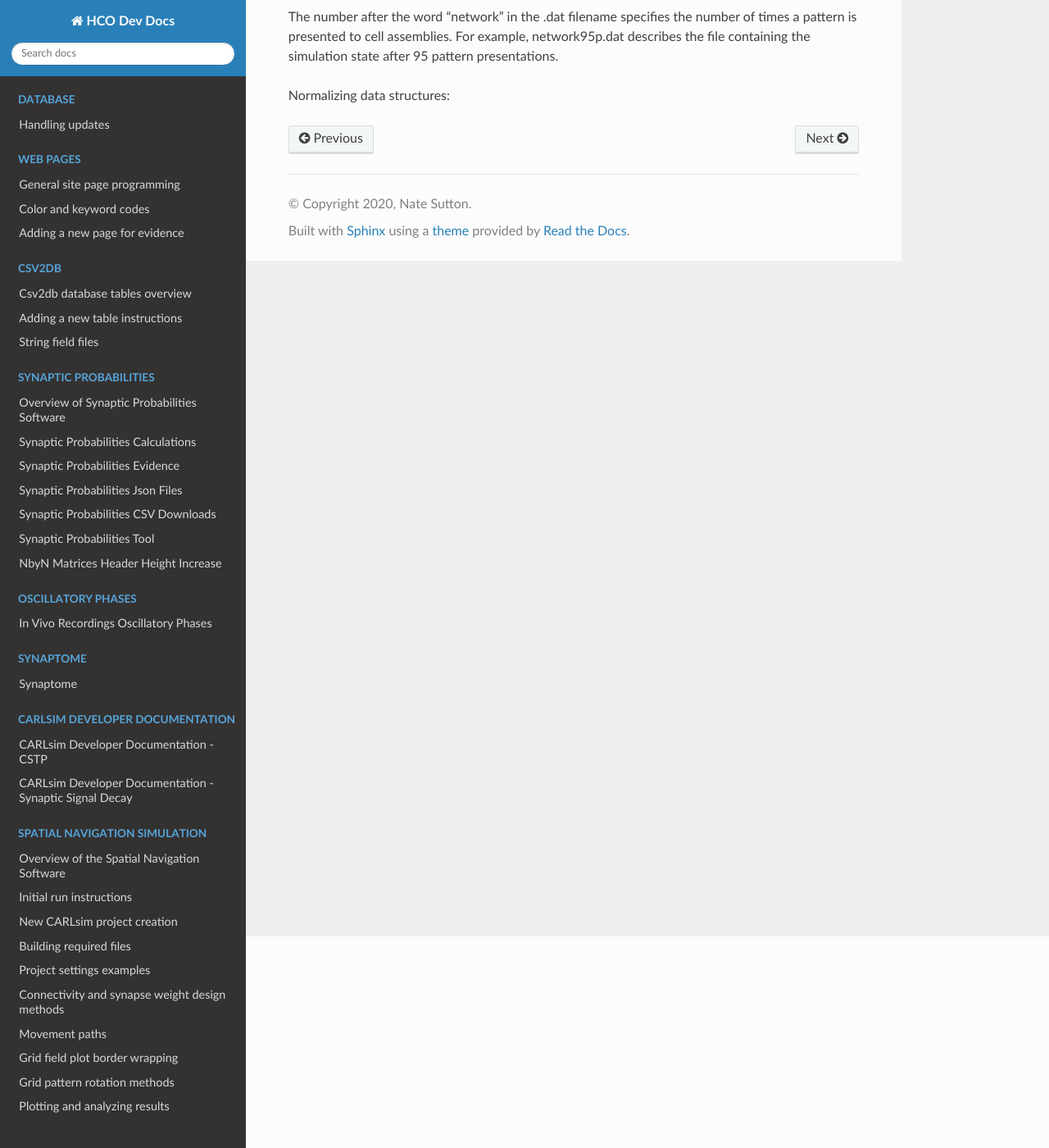
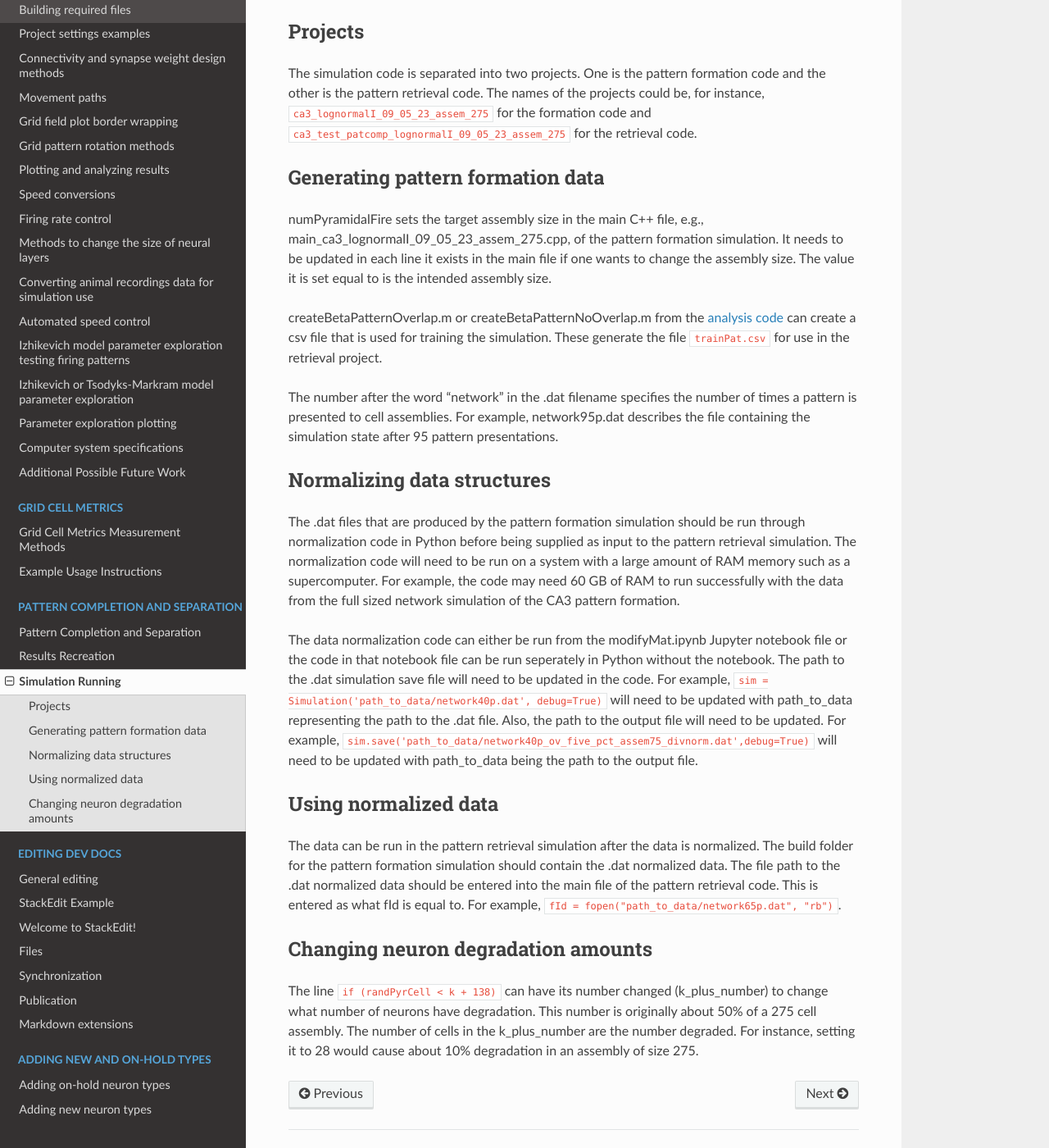
Before and after one commit to Hippocampome-Org/hco_dev_docs, a Sphinx documentation site: the page built from docs/pattern_comp_sep/simulation_run.md, in a window 1280 px wide and 1400 px high, scrolled down 258 px. Shown: the whole window at 82% size. Built offline with Sphinx 7.4.7 and the Read the Docs theme 3.1.0, drawn with Linux system fonts in a browser that asks for light colours; some of the changed text lies outside the part shown.

Commit message:
added more pattern_comp_sep docs

```diff
--- a/docs/pattern_comp_sep/simulation_run.md
+++ b/docs/pattern_comp_sep/simulation_run.md
@@ -1,7 +1,30 @@
-numPyramidalFire sets the target assembly size. It needs to be updated in each line it exists in the main C++ file, e.g., main_ca3_lognormalI_09_05_23_assem_275.cpp, if one wants to change the assembly size.
+Simulation Running
+==================
 
-createBetaPatternOverlap.m or createBetaPatternNoOverlap.m from the [analysis code](https://github.com/jkopsick/cell_assembly_formation_retrieval/tree/main/matlab_analysis_visualization_code) can create a csv file that is used for training the simulation.
+This documentation covers methods to use when running the pattern formation and retrieval simulation. The source code for the projects is in the process of being stored on Github. Anyone who needs the code before it is uploaded should contact Jeffrey Kopsick [link](https://www.linkedin.com/in/jeffrey-kopsick-phd-315795b3/) or Nate Sutton [link](https://www.linkedin.com/in/nate-sutton-0a814a45/) to request the code.
+
+## Projects
+
+The simulation code is separated into two projects. One is the pattern formation code and the other is the pattern retrieval code. The names of the projects could be, for instance, `ca3_lognormalI_09_05_23_assem_275` for the formation code and `ca3_test_patcomp_lognormalI_09_05_23_assem_275` for the retrieval code.
+
+## Generating pattern formation data
+
+numPyramidalFire sets the target assembly size in the main C++ file, e.g., main_ca3_lognormalI_09_05_23_assem_275.cpp, of the pattern formation simulation. It needs to be updated in each line it exists in the main file if one wants to change the assembly size. The value it is set equal to is the intended assembly size.
+
+createBetaPatternOverlap.m or createBetaPatternNoOverlap.m from the [analysis code](https://github.com/jkopsick/cell_assembly_formation_retrieval/tree/main/matlab_analysis_visualization_code) can create a csv file that is used for training the simulation. These generate the file `trainPat.csv` for use in the retrieval project.
 
 The number after the word "network" in the .dat filename specifies the number of times a pattern is presented to cell assemblies. For example, network95p.dat describes the file containing the simulation state after 95 pattern presentations.
 
-Normalizing data structures:
+## Normalizing data structures
+
+The .dat files that are produced by the pattern formation simulation should be run through normalization code in Python before being supplied as input to the pattern retrieval simulation. The normalization code will need to be run on a system with a large amount of RAM memory such as a supercomputer. For example, the code may need 60 GB of RAM to run successfully with the data from the full sized network simulation of the CA3 pattern formation.
+
+The data normalization code can either be run from the modifyMat.ipynb Jupyter notebook file or the code in that notebook file can be run seperately in Python without the notebook. The path to the .dat simulation save file will need to be updated in the code. For example, `sim = Simulation('path_to_data/network40p.dat', debug=True)` will need to be updated with path_to_data representing the path to the .dat file. Also, the path to the output file will need to be updated. For example, `sim.save('path_to_data/network40p_ov_five_pct_assem75_divnorm.dat',debug=True)` will need to be updated with path_to_data being the path to the output file.
+
+## Using normalized data
+
+The data can be run in the pattern retrieval simulation after the data is normalized. The build folder for the pattern formation simulation should contain the .dat normalized data. The file path to the .dat normalized data should be entered into the main file of the pattern retrieval code. This is entered as what fId is equal to. For example, `fId = fopen("path_to_data/network65p.dat", "rb")`.
+
+## Changing neuron degradation amounts
+
+The line `if (randPyrCell < k + 138)` can have its number changed (k_plus_number) to change what number of neurons have degradation. This number is originally about 50% of a 275 cell assembly. The number of cells in the k_plus_number are the number degraded. For instance, setting it to 28 would cause about 10% degradation in an assembly of size 275.
```
